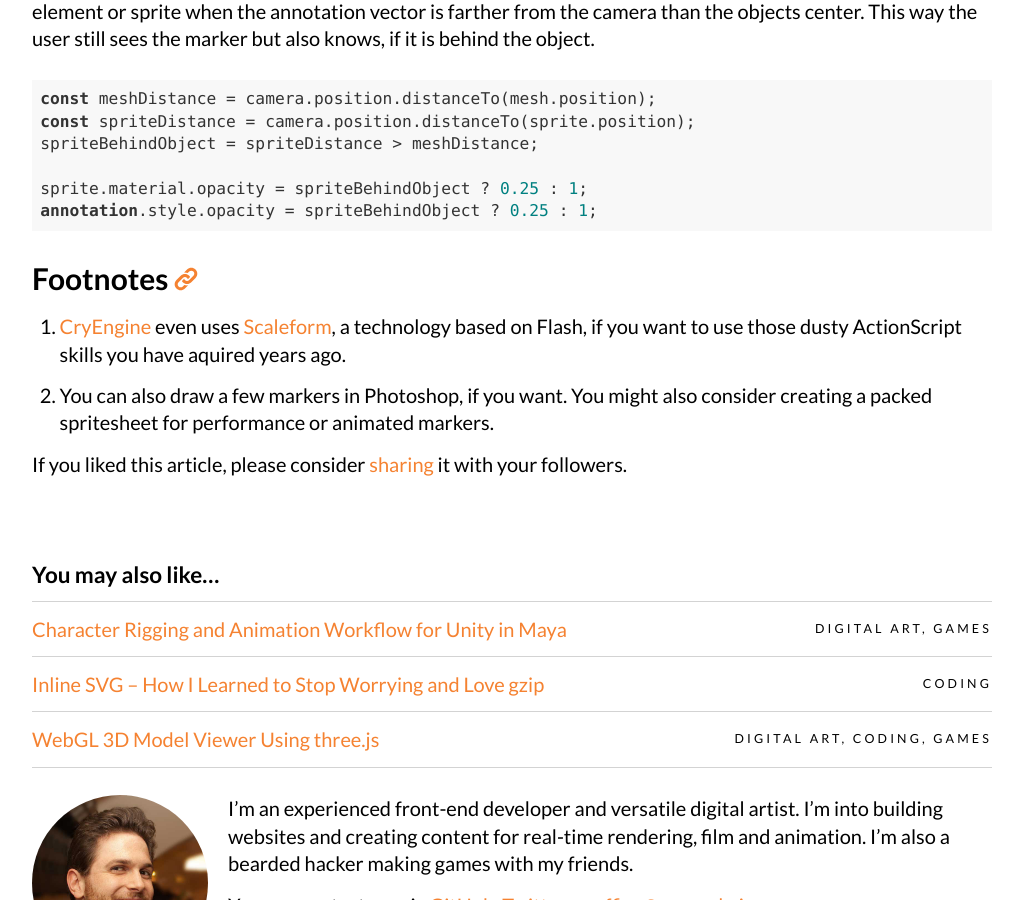
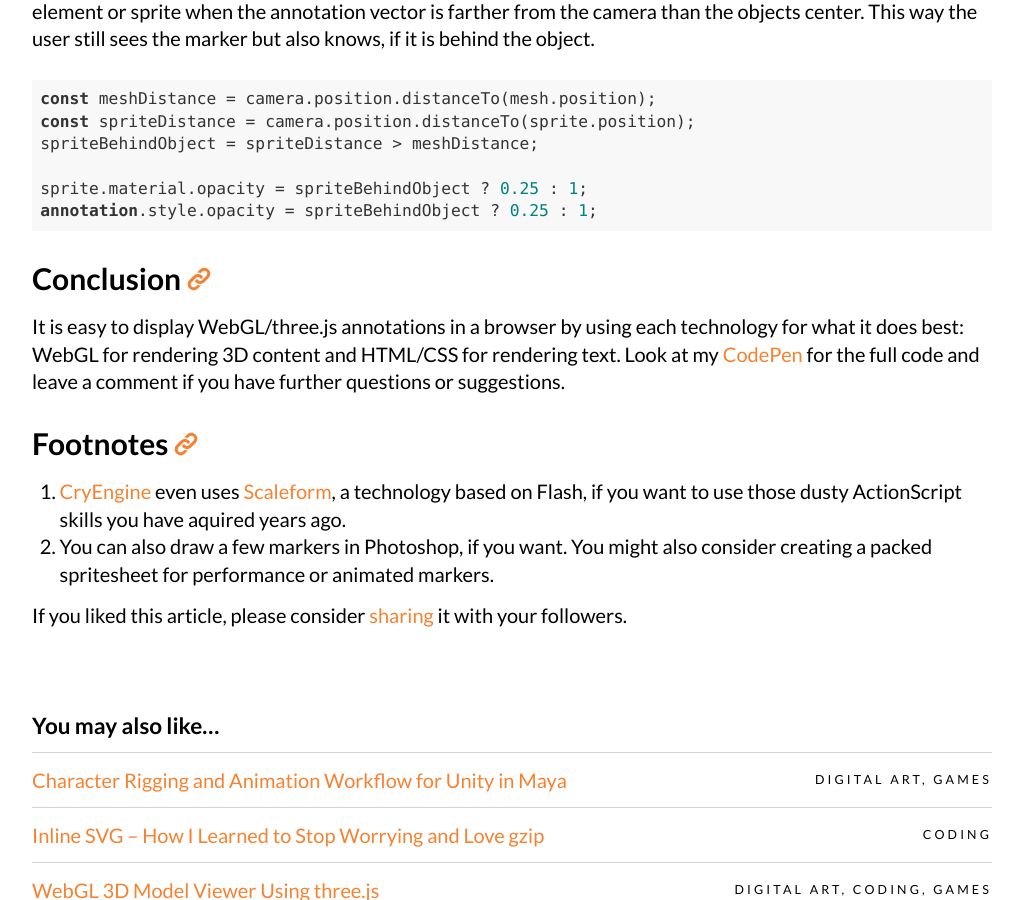
Before and after one commit to Lorti/manu.ninja, a Jekyll site: the page built from _posts/2017-05-22-webgl-three-js-annotations.md, in a window 1280 px wide and 900 px high, scrolled down 3400 px. Shown: the whole window, without its empty margins (128-1151 px from the left). Built offline with Jekyll 4.4.1, drawn with Linux system fonts in a browser that asks for light colours; nearby versions of some CDN libraries; comment, search, counter and statistics services are not loaded; some of the changed text lies outside the part shown.

Commit message:
Conclusion

````diff
--- a/_posts/2017-05-22-webgl-three-js-annotations.md
+++ b/_posts/2017-05-22-webgl-three-js-annotations.md
@@ -125,11 +125,14 @@ sprite.material.opacity = spriteBehindObject ? 0.25 : 1;
 annotation.style.opacity = spriteBehindObject ? 0.25 : 1;
 ```
 
+## Conclusion
+
+It is easy to display WebGL/three.js annotations in a browser by using each technology for what it does best: WebGL for rendering 3D content and HTML/CSS for rendering text. Look at my [CodePen] for the full code and leave a comment if you have further questions or suggestions.
+
 ## Footnotes
 
 1. <a name="1"></a>[CryEngine] even uses [Scaleform], a technology based on Flash, if you want to use those dusty ActionScript skills you have aquired years ago.
-
-2. <a name="2"></a>You can also draw a few markers in Photoshop, if you want. You might also consider creating a packed spritesheet for performance or animated markers.
+1. <a name="2"></a>You can also draw a few markers in Photoshop, if you want. You might also consider creating a packed spritesheet for performance or animated markers.
 
 [Dodo]: https://sketchfab.com/models/ad10226b4f7a451ea23920a556c72a90
 [CodePen]: http://codepen.io/Lorti/pen/Vbppap/
````
